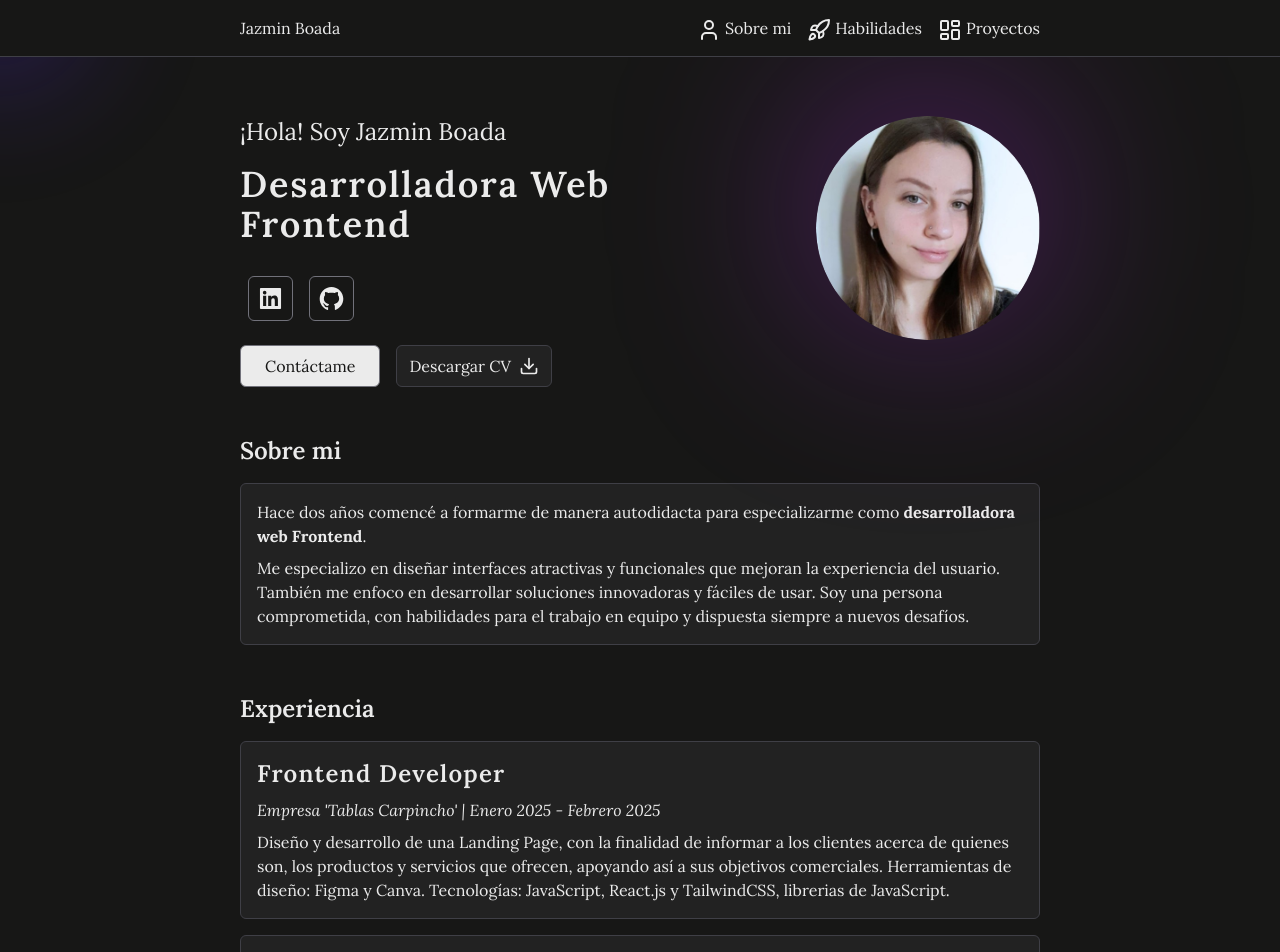
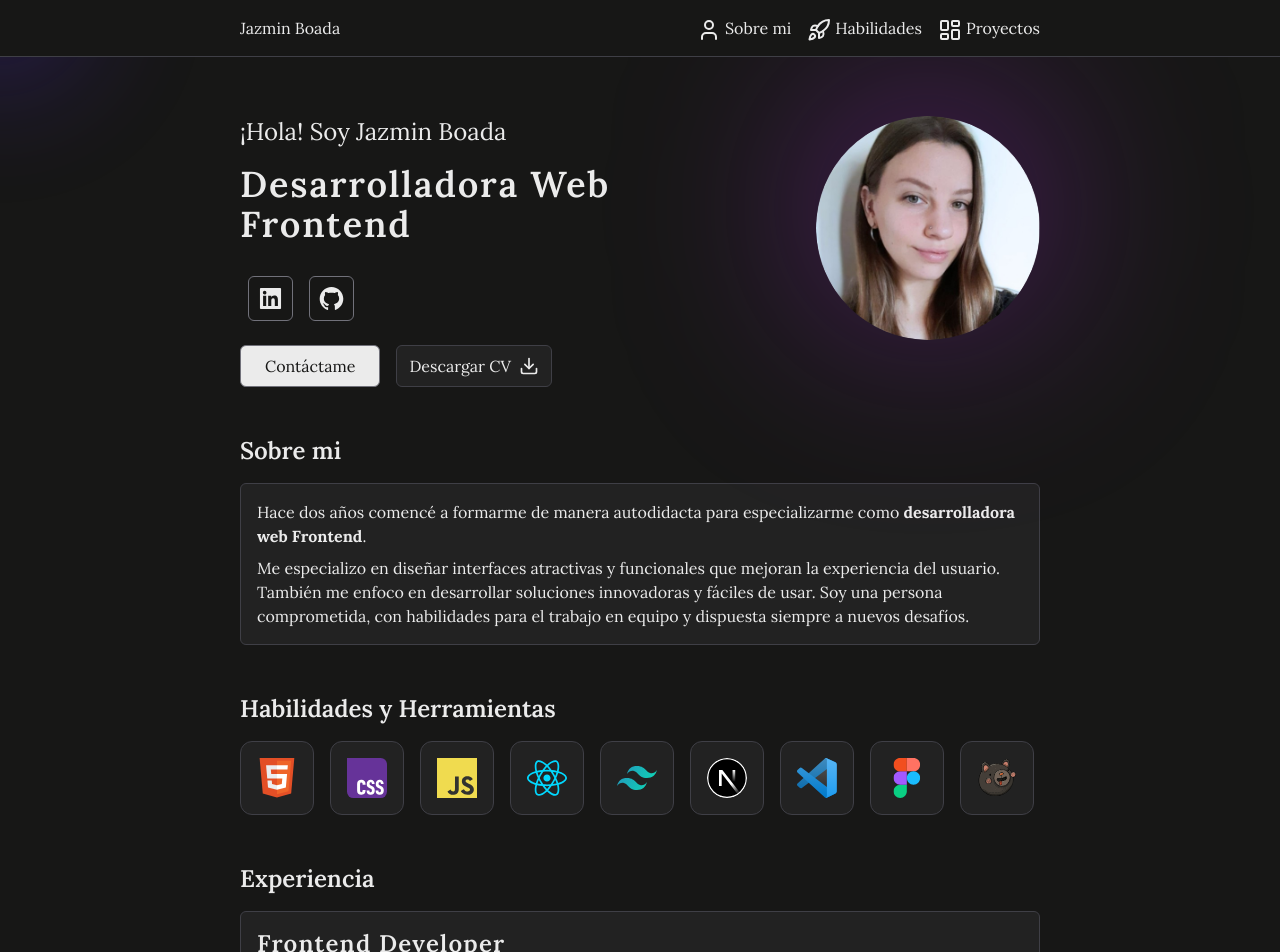
Before and after one commit to JazminBoada/portfolio-personal, a React (Vite) app: page / in a window 1280 px wide. Shown: the top 952 px of the page. Built offline with nearby package versions, Linux system fonts and the light colour scheme.

Commit message:
change section

```diff
--- a/src/App.jsx
+++ b/src/App.jsx
@@ -21,10 +21,11 @@ function App() {
         <section id="sobremi">
           <Aboutme />
         </section>
-        <Experience />
         <section id="habilidades">
           <Skills />
         </section>
+        <Experience />
+
         <section id="proyectos">
           <Projects />
         </section>
```
